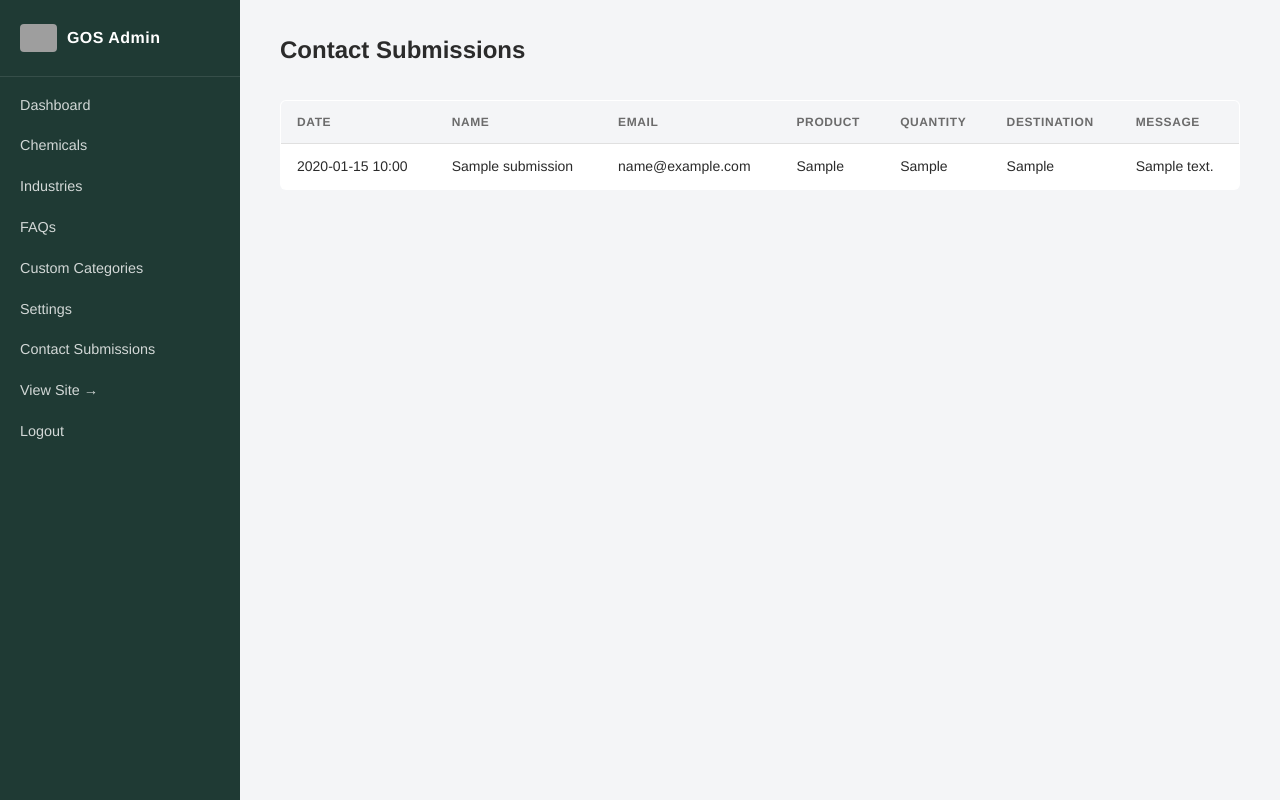
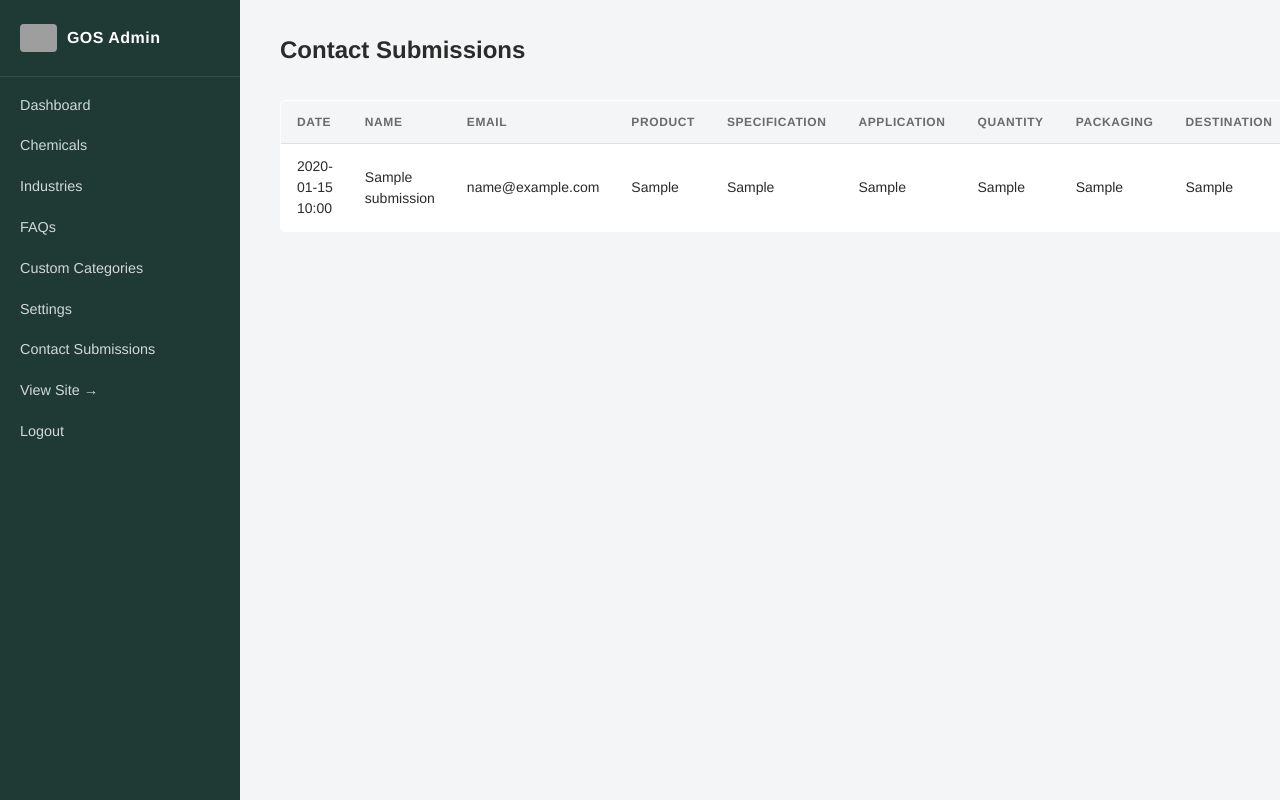
Before and after one commit to Eshan-Devadhara/GOS-Chemicals, a Flask app: page /admin/contact-submissions in a window 1280 px wide. Run offline with Flask 3, Linux system fonts and the light colour scheme; a user stored in the database is signed in; tables that the repository leaves empty hold one stand-in row (values such as "Sample post"); grey boxes are pictures that could not be loaded.

Commit message:
Admin side fields view

```diff
--- a/backend/templates/admin/contact_submissions.html
+++ b/backend/templates/admin/contact_submissions.html
@@ -5,7 +5,7 @@
     <h1>Contact Submissions</h1>
 </div>
 <table>
-    <thead><tr><th>Date</th><th>Name</th><th>Email</th><th>Product</th><th>Quantity</th><th>Destination</th><th>Message</th></tr></thead>
+    <thead><tr><th>Date</th><th>Name</th><th>Email</th><th>Product</th><th>Specification</th><th>Application</th><th>Quantity</th><th>Packaging</th><th>Destination</th><th>Message</th></tr></thead>
     <tbody>
     {% for s in submissions %}
     <tr>
@@ -13,7 +13,10 @@
         <td>{{ s.name }}</td>
         <td>{{ s.email }}</td>
         <td>{{ s.product or '—' }}</td>
+        <td>{{ s.specification or '—' }}</td>
+        <td>{{ s.application or '—' }}</td>
         <td>{{ s.quantity or '—' }}</td>
+        <td>{{ s.packaging or '—' }}</td>
         <td>{{ s.destination or '—' }}</td>
         <td style="max-width:250px; overflow:hidden; text-overflow:ellipsis; white-space:nowrap;">{{ s.message or '—' }}</td>
     </tr>
```
